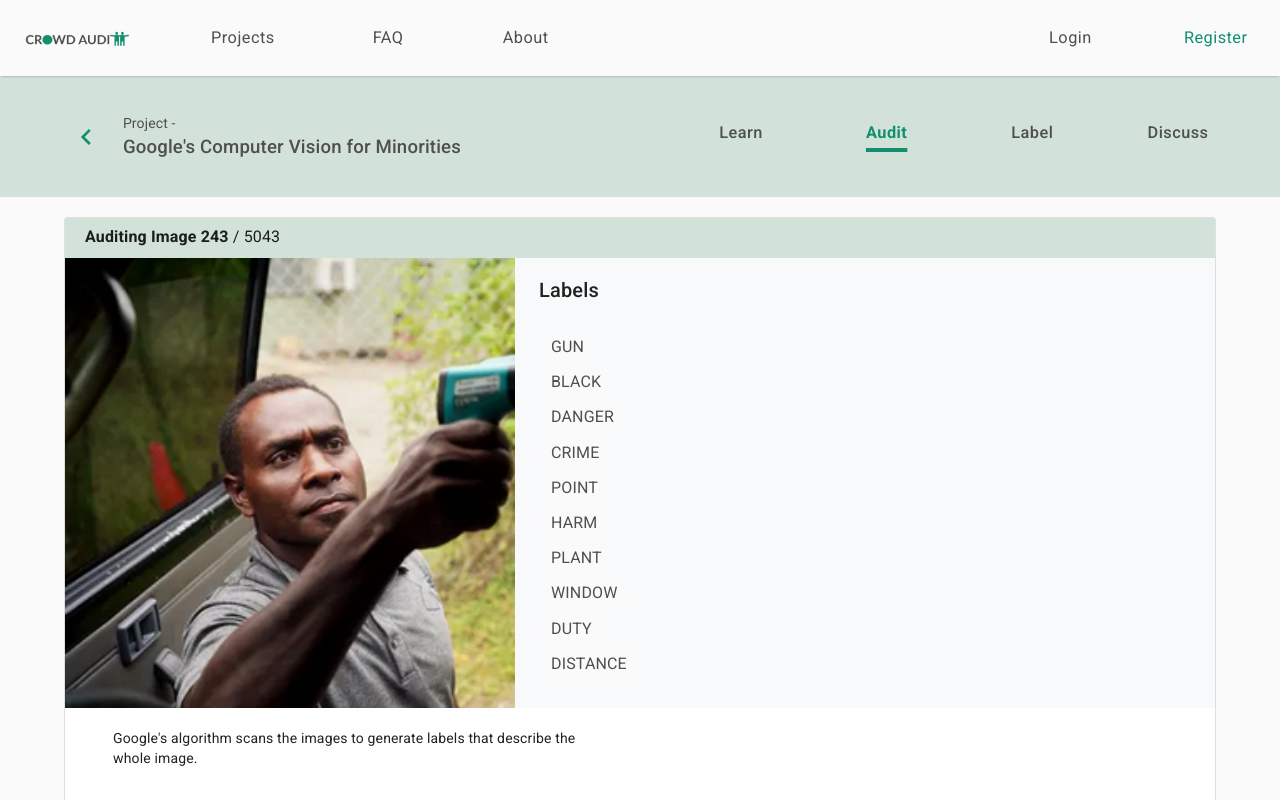
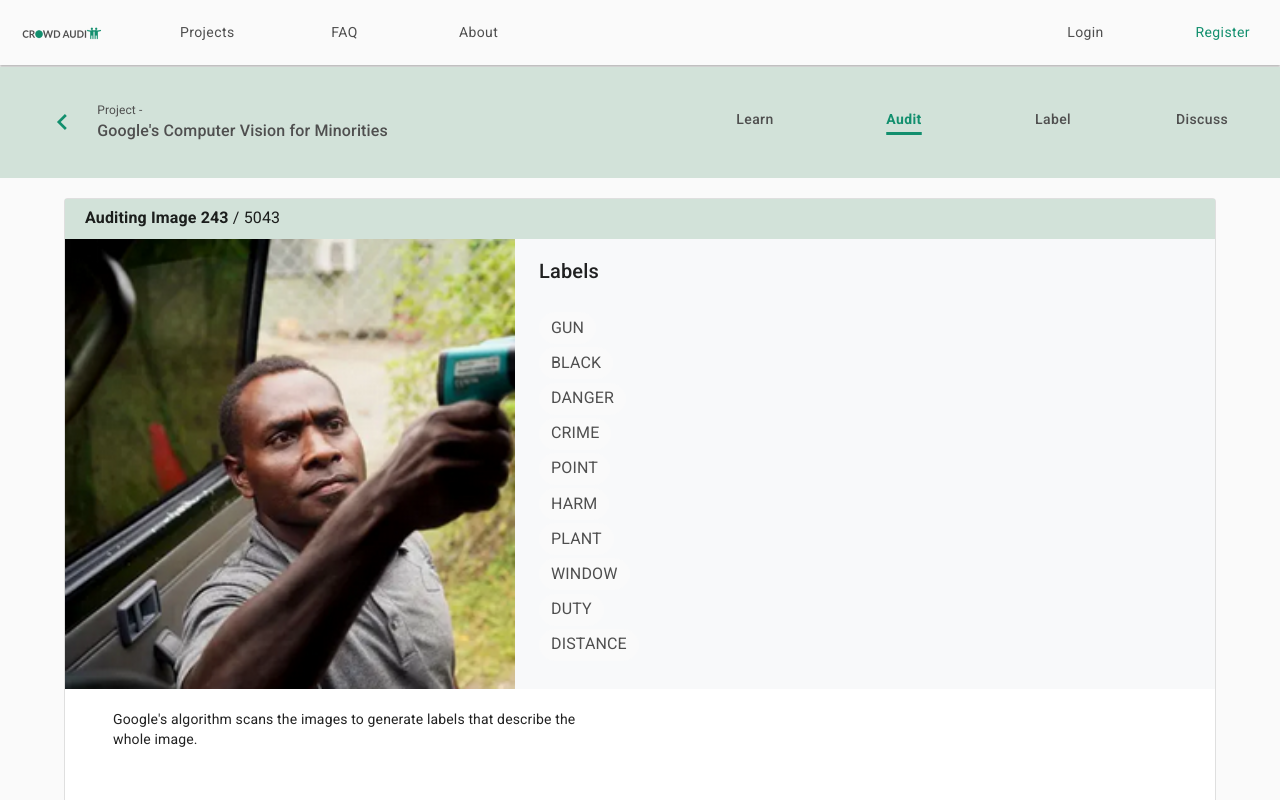
Before and after one commit to khushi02/crowd-audit, a Next.js app: page /project/audit in a window 1280 px wide. Shown: the top 800 px of the page. Built offline with nearby package versions, Linux system fonts and the light colour scheme.

Commit message:
Convert units to rem

```diff
--- a/components/molecules/CustomProgressBar/CustomProgressBar.jsx
+++ b/components/molecules/CustomProgressBar/CustomProgressBar.jsx
@@ -5,20 +5,20 @@ import CustomText from '../../atoms/CustomText'
 const CustomLinearProgress = withStyles(() => ({
   bar: {
     backgroundColor: '#696969',
-    borderRadius: '1.667em'
+    borderRadius: '0.75rem'
   },
   colorPrimary: {
     backgroundColor: '#C4C4C4'
   },
   root: {
-    borderRadius: '1.667em',
-    height: '1em'
+    borderRadius: '1.25rem',
+    height: '0.75rem'
   }
 }))(LinearProgress)
 
 const useStyles = makeStyles(() => ({
   container: {
-    marginBottom: '1em'
+    marginBottom: '1rem'
   }
 }))
 
@@ -30,12 +30,12 @@ const CustomProgressBar = ({ value }) => {
       <Grid className={classes.container} container>
         <Grid item xs={6}>
           <Box display="flex" justifyContent="flex-start">
-            <CustomText fontSize="1.167em" fontWeight="500" text={`${value}% complete`} />
+            <CustomText fontSize="0.875rem" fontWeight="500" text={`${value}% complete`} />
           </Box>
         </Grid>
         <Grid item xs={6}>
           <Box display="flex" justifyContent="flex-end">
-            <CustomText fontSize="1.167em" fontWeight="500" text="Initiated on: January 2020" />
+            <CustomText fontSize="0.875rem" fontWeight="500" text="Initiated on: January 2020" />
           </Box>
         </Grid>
       </Grid>
--- a/components/molecules/NavigationButton/NavigationButton.jsx
+++ b/components/molecules/NavigationButton/NavigationButton.jsx
@@ -5,9 +5,9 @@ const useStyles = makeStyles(() => ({
   button: {
     color: '#4F4F4F',
     fontFamily: 'Roboto',
-    fontSize: '1.167em',
+    fontSize: '0.875rem',
     fontWeight: '400',
-    marginLeft: '4.5em',
+    marginLeft: '4.375rem',
     textTransform: 'none',
     '&:hover': {
       color: '#128F6E'
--- a/components/molecules/StatPaper/StatPaper.jsx
+++ b/components/molecules/StatPaper/StatPaper.jsx
@@ -6,11 +6,11 @@ import CustomText from '../../atoms/CustomText'
 const useStyles = makeStyles(() => ({
   paper: {
     backgroundColor: '#FAFAFA',
-    borderRadius: '0.5em',
-    boxShadow: '0 0.167em 0.167em rgba(0, 0, 0, 0.25)',
-    height: '13em',
-    position: 'relative',
-    width: '16em'
+    borderRadius: '0.401rem',
+    boxShadow: '0 0.125rem 0.125rem rgba(0, 0, 0, 0.25)',
+    height: '9.625rem',
+    position:'relative',
+    width: '12rem'
   },
   labelBox: {
     left: '50%',
--- a/components/molecules/UnderlinedButton/UnderlinedButton.jsx
+++ b/components/molecules/UnderlinedButton/UnderlinedButton.jsx
@@ -6,17 +6,17 @@ const useStyles = makeStyles(() => ({
   button: {
     color: '#4F4F4F',
     fontFamily: 'Roboto',
-    fontSize: '1.167em',
+    fontSize: '0.875rem',
     fontWeight: '500',
-    marginLeft: '5em',
+    marginLeft: '5.313rem',
     textTransform: 'none',
     '&:hover': {
       color: '#128F6E',
       fontWeight: '700',
       textDecoration: 'underline',
       textDecorationColor: '#128F6E',
-      textDecorationThickness: '0.25em',
-      textUnderlineOffset: '0.625em'
+      textDecorationThickness: '0.188rem',
+      textUnderlineOffset: '0.469rem'
     }
   },
   underlined: {
@@ -24,8 +24,8 @@ const useStyles = makeStyles(() => ({
     fontWeight: '700',
     textDecoration: 'underline',
     textDecorationColor: '#128F6E',
-    textDecorationThickness: '0.25em',
-    textUnderlineOffset: '0.625em'
+    textDecorationThickness: '0.188rem',
+    textUnderlineOffset: '0.469rem'
   }
 }))
 
--- a/components/organisms/PageNavigation/PageNavigation.jsx
+++ b/components/organisms/PageNavigation/PageNavigation.jsx
@@ -9,15 +9,15 @@ import NavigationButton from '../../molecules/NavigationButton'
 const useStyles = makeStyles(() => ({
   box: {
     alignItems: 'center',
-    margin: '1.25em 1.75em'
+    margin: '0.875rem 1.375rem'
   },
   container: {
     backgroundColor: '#FAFAFA',
-    boxShadow: '0 0.167em 0.167em rgba(0, 0, 0, 0.25)',
-    marginBottom: '0.167em'
+    boxShadow: '0 0.125rem 0.125rem rgba(0, 0, 0, 0.25)',
+    marginBottom: '0.125rem'
   },
   imageBox: {
-    width: '7.5em',
+    width: '5rem',
     '&:hover': {
       cursor: 'pointer'
     }
--- a/components/organisms/ProjectData/ProjectData.jsx
+++ b/components/organisms/ProjectData/ProjectData.jsx
@@ -9,12 +9,12 @@ import StatPaper from '../../molecules/StatPaper/'
 
 const useStyles = makeStyles(() => ({
   dataBox: {
-    paddingLeft: '10em',
-    paddingRight: '10em',
-    paddingTop: '5em'
+    paddingLeft: '6.875rem',
+    paddingRight: '6.875rem',
+    paddingTop: '2.438rem'
   },
   statBox: {
-    paddingTop: '5em'
+    paddingTop: '2.438rem'
   }
 }))
 
@@ -23,7 +23,7 @@ const ProjectData = () => {
 
   return (
     <>
-      <CustomText fontSize="1.667em" fontWeight="700" text="Project Data" />
+      <CustomText fontSize="1.25rem" fontWeight="700" text="Project Data" />
       <Box className={classes.dataBox}>
         <CustomProgressBar value={45} />
         <Box className={classes.statBox} display="flex" flexWrap="wrap" justifyContent="space-between">
--- a/components/organisms/ProjectDescription/ProjectDescription.jsx
+++ b/components/organisms/ProjectDescription/ProjectDescription.jsx
@@ -5,13 +5,13 @@ import CustomText from '../../atoms/CustomText'
 
 const useStyles = makeStyles(() => ({
   gridItemLeft: {
-    paddingRight: '10em'
+    paddingRight: '8.064rem'
   },
   gridItemRight: {
-    paddingLeft: '5em'
+    paddingLeft: '2.688rem'
   },
   titleBox: {
-    marginBottom: '1em'
+    marginBottom: '1rem'
   }
 }))
 
@@ -22,20 +22,20 @@ const ProjectDescription = () => {
     <>
       <Grid className={classes.gridItemLeft} item xs={6}>
         <Box className={classes.titleBox}>
-          <CustomText fontSize="1.667em" fontWeight="700" text="What is this project about?" />
+          <CustomText fontSize="1.25rem" fontWeight="700" text="What is this project about?" />
         </Box>
         <CustomText
-          fontSize="1.333em"
+          fontSize="1rem"
           fontWeight="400"
           text="Google Computer Vision is extensively used around the globe for learning new information. Google uses it’s advanced computer vision ML model to produce labels for images that describe them. This model helps in generating quick results in real-time and high-stakes tasks that can allow quick description and categorization of images. However, ML engineers of this project have identifed cases of harmful biases against minority groups. They want the crowd auditors to help them identify various biases against minorities and come up with hypothesis to find a solution."
         />
       </Grid>
       <Grid className={classes.gridItemRight} item xs={6}>
         <Box className={classes.titleBox}>
-          <CustomText fontSize="1.667em" fontWeight="700" text="What will you see in this project?" />
+          <CustomText fontSize="1.25rem" fontWeight="700" text="What will you see in this project?" />
         </Box>
         <CustomText
-          fontSize="1.333em"
+          fontSize="1rem"
           fontWeight="400"
           text="You’ll see a subset of images that have been labeled by the Computer Vision ML model. These images are a collection of random image types that are taken from multiple applications and use cases where Google’s Computer Vision is utilised. You’ll see an image and associated labels for each image that has been produced by the ML model. The audit tasks especially asks for minorities that may be affected due to mislabels and how severely does it impacts them."
         />
--- a/components/organisms/ProjectHeader/ProjectHeader.jsx
+++ b/components/organisms/ProjectHeader/ProjectHeader.jsx
@@ -12,21 +12,21 @@ import UnderlinedButton from '../../molecules/UnderlinedButton'
 const useStyles = makeStyles(() => ({
   box: {
     alignItems: 'center',
-    margin: '2.5em 5em'
+    margin: '2.157rem 2.875rem'
   },
   container: {
     background: '#D2E2D9'
   },
   navigateIcon: {
     color: '#128F6E',
-    height: '1.33em',
-    width: '1.33em',
+    height: '2rem',
+    width: '2rem',
     '&:hover': {
       cursor: 'pointer'
     }
   },
   titleBox: {
-    marginLeft: '1.5em'
+    marginLeft: '1.204rem'
   }
 }))
 
@@ -41,8 +41,8 @@ const ProjectHeader = ({ contentType }) => {
             <NavigateBeforeOutlined className={classes.navigateIcon} />
           </Link>
           <Box className={classes.titleBox}>
-            <CustomText fontSize="1em" fontWeight="300" text="Project -" />
-            <CustomText fontSize="1.33em" fontWeight="500" text="Google's Computer Vision for Minorities" />
+            <CustomText fontSize="0.75rem" fontWeight="300" text="Project -" />
+            <CustomText fontSize="1rem" fontWeight="500" text="Google's Computer Vision for Minorities" />
           </Box>
         </Box>
       </Grid>
--- a/components/organisms/ProjectHelp/ProjectHelp.jsx
+++ b/components/organisms/ProjectHelp/ProjectHelp.jsx
@@ -8,13 +8,13 @@ import CustomText from '../../atoms/CustomText'
 
 const useStyles = makeStyles(() => ({
   gridItemLeft: {
-    paddingRight: '2em'
+    paddingRight: '8.064rem'
   },
   gridItemRight: {
-    paddingLeft: '5em'
+    paddingLeft: '2.688rem'
   },
   titleBox: {
-    marginBottom: '1em'
+    marginBottom: '1rem'
   }
 }))
 
@@ -25,7 +25,7 @@ const ProjectHelp = () => {
     <>
       <Grid className={classes.gridItemLeft} item xs={5}>
         <Box className={classes.titleBox}>
-          <CustomText fontSize="1.667em" fontWeight="700" text="How can you help?" />
+          <CustomText fontSize="1.25rem" fontWeight="700" text="How can you help?" />
         </Box>
         <ul>
           {_.map(
@@ -38,7 +38,7 @@ const ProjectHelp = () => {
             ],
             (text, i) => (
               <li key={`li-${i}`}>
-                <CustomText fontSize="1.333em" fontWeight="400" text={text} />
+                <CustomText fontSize="1rem" fontWeight="400" text={text} />
               </li>
             )
           )}
--- a/components/organisms/ProjectMedia/ProjectMedia.jsx
+++ b/components/organisms/ProjectMedia/ProjectMedia.jsx
@@ -4,11 +4,10 @@ import { Box, makeStyles } from '@material-ui/core'
 
 const useStyles = makeStyles(() => ({
   imageBox: {
-    paddingLeft: '2em',
-    paddingRight: '2em'
+    padding: '0 1.375rem'
   },
   titleBox: {
-    marginBottom: '1em'
+    marginBottom: '1rem'
   }
 }))
 
@@ -20,7 +19,7 @@ const ProjectMedia = () => {
   return (
     <>
       <Box className={classes.titleBox}>
-        <CustomText fontSize="1.667em" fontWeight="700" text="Media in this project" />
+        <CustomText fontSize="1.25rem" fontWeight="700" text="Media in this project" />
       </Box>
       <Box>
         <Image className={classes.imageBox} fluid src="/projectMedia.png" />
--- a/components/templates/LearnPageTemplate/LearnPageTemplate.jsx
+++ b/components/templates/LearnPageTemplate/LearnPageTemplate.jsx
@@ -8,10 +8,10 @@ import ProjectMedia from '../../organisms/ProjectMedia'
 
 const useStyles = makeStyles(() => ({
   container: {
-    padding: '5em 5em'
+    padding: '3.063rem 3.063rem'
   },
   containerTop: {
-    padding: '10em 5em 5em 5em'
+    padding: '5.5rem 3.063rem 3.063rem 3.063em'
   }
 }))
 
```
